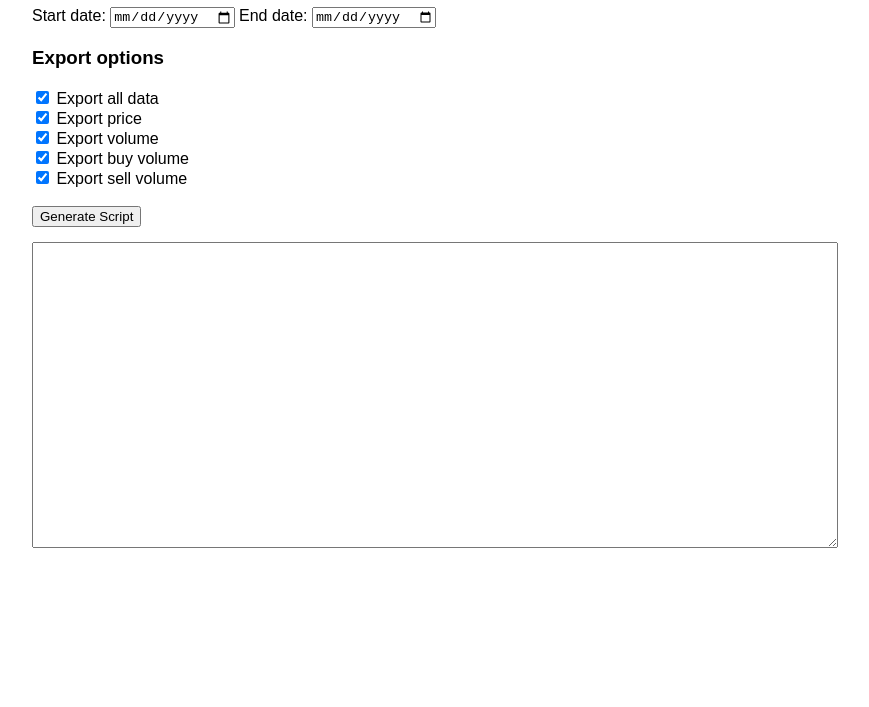
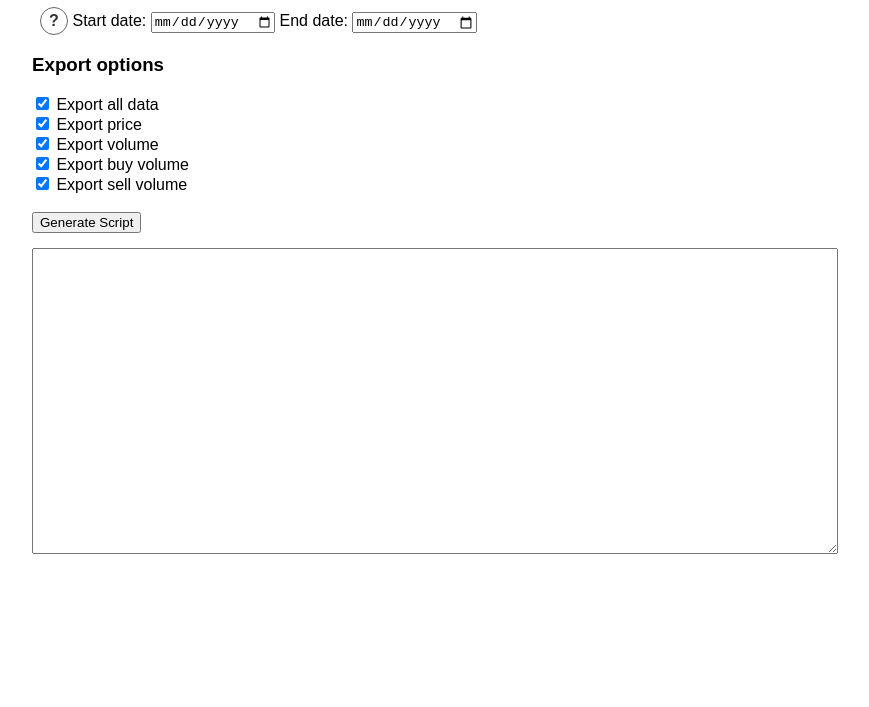
Before and after one commit to n111ku/opcom-extractor, a plain HTML site: page index.html in a window 1280 px wide. Shown: the part 93-800 px from the top of the page, without its empty margins (208-1077 px from the left). Drawn offline with Linux system fonts and the light colour scheme.

Commit message:
Update index.html

```diff
--- a/index.html
+++ b/index.html
@@ -8,6 +8,9 @@
 <body>
 
 <h1>OPCOM Console Script Generator</h1>
+<button id="howToBtn" class="help-btn" aria-label="How to use this tool">
+  ?
+</button>
 
 <label>
   Start date:
```
